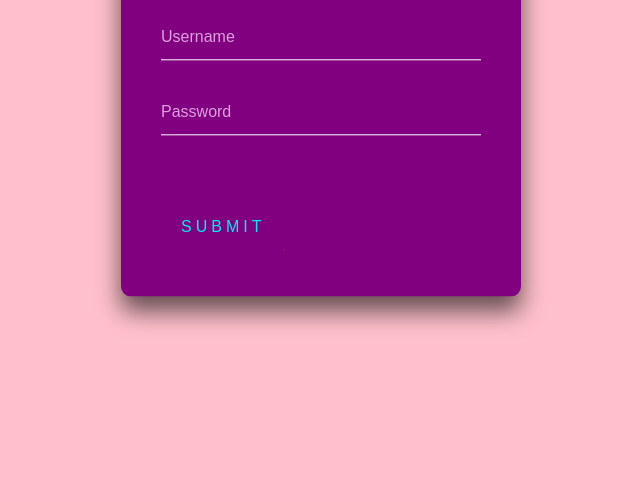
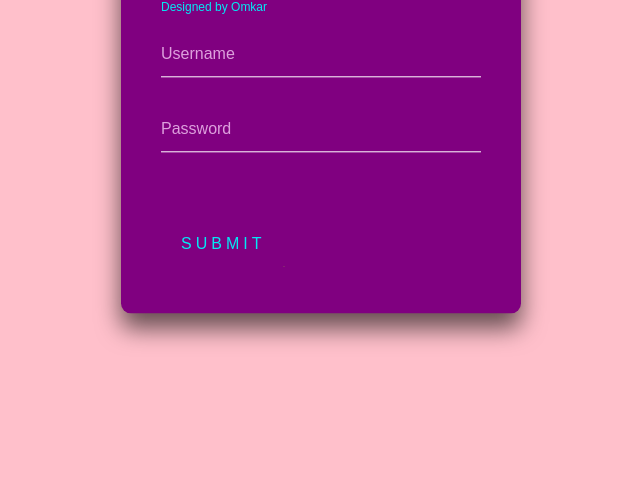
Before and after one commit to Omkarrpatil123/1st-project, a plain HTML site: page index.html in a window 1280 px wide. Shown: the part 298-800 px from the top of the page, without its empty margins (554-1194 px from the left). Drawn offline with nearby package versions, Linux system fonts and the light colour scheme.

Commit message:
sized updated

```diff
--- a/index.html
+++ b/index.html
@@ -162,6 +162,7 @@ body{
   <body>
     <div class="login-box">
       <h2>Login</h2>
+      <p style="color: #03e9f4; font-size: 12px;">Designed by Omkar</p>
       <form >
           <div class="user-box">
               <input type="text" name="" required="">
```
